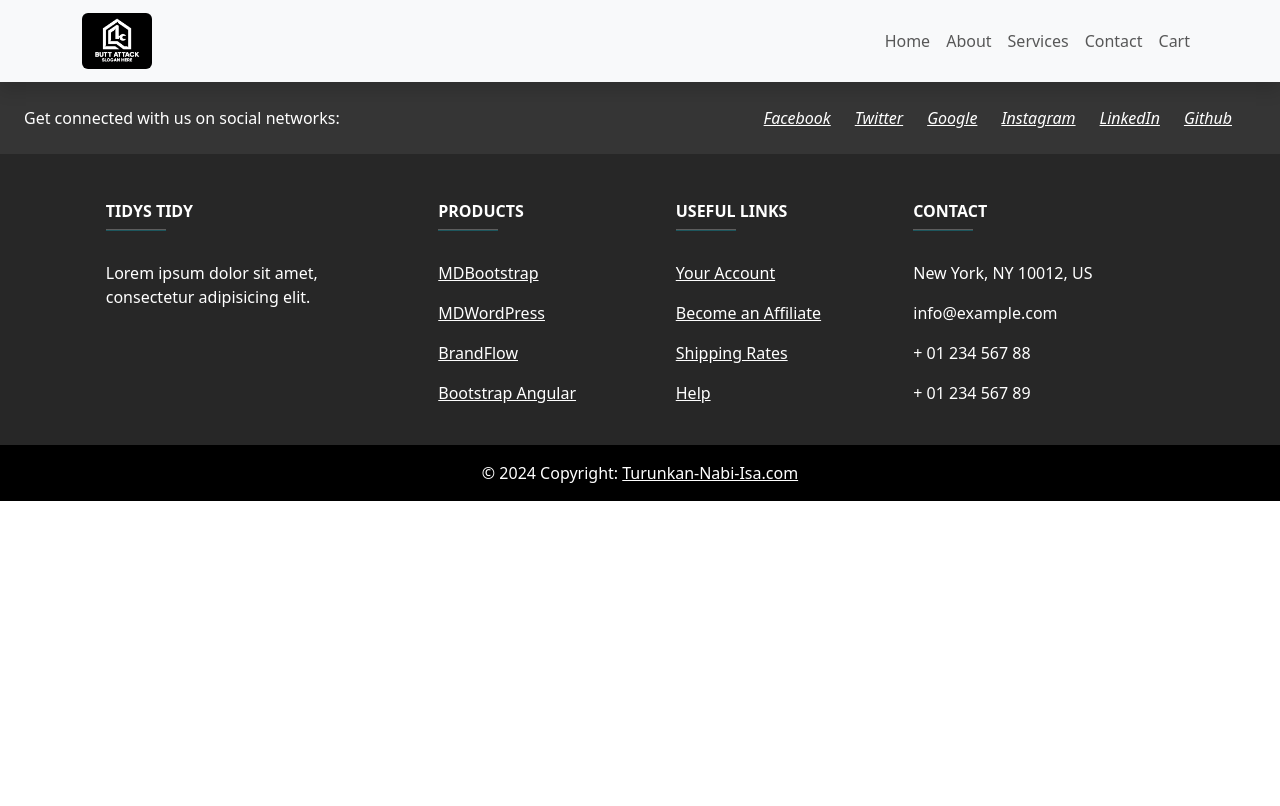
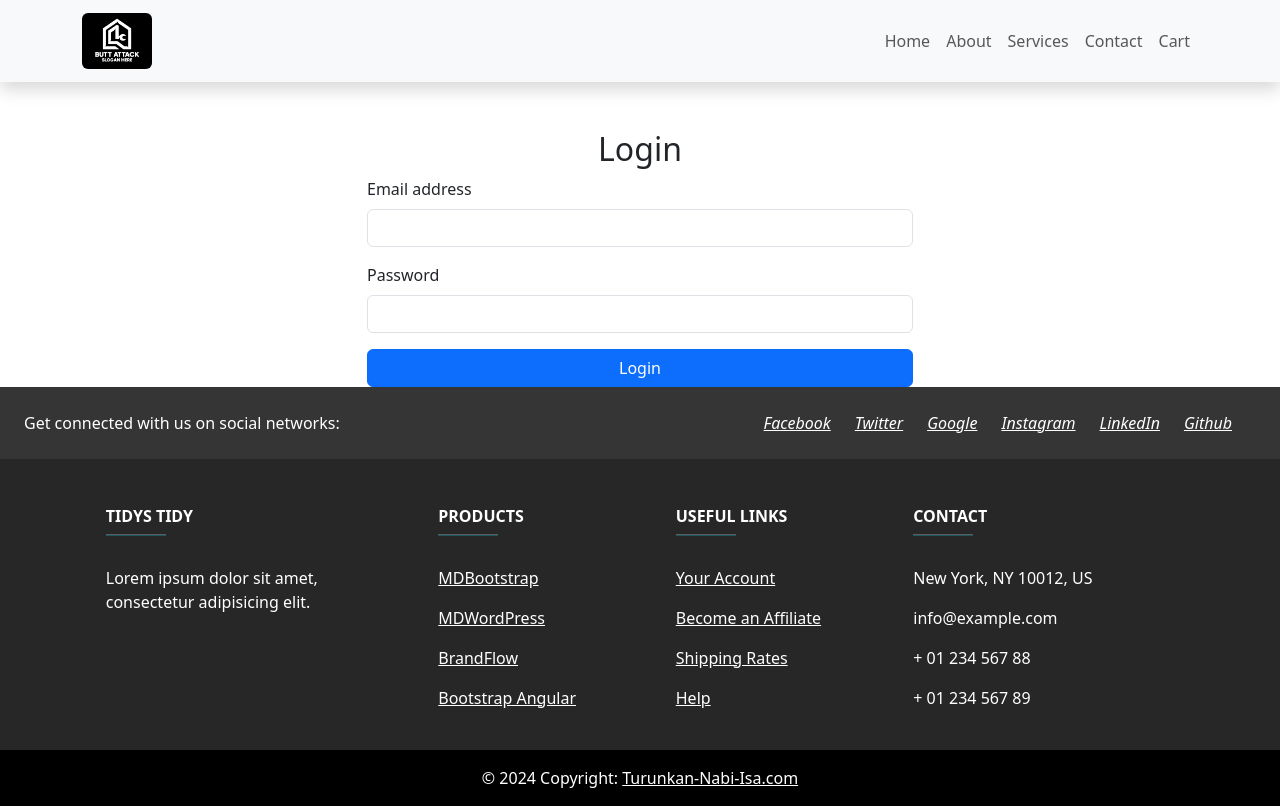
Before and after one commit to DallasSteele/Metpen, a Nuxt app: page /login in a window 1280 px wide. Built offline with nearby package versions, Linux system fonts and the light colour scheme.

Commit message:
bitch branch
ini ga jalan2

```diff
--- /dev/null
+++ b/middleware/auth.js
@@ -0,0 +1,18 @@
+export default async function ({ redirect }) {
+    const { default: axios } = await import('axios');
+    const user = JSON.parse(localStorage.getItem('user'));
+
+    if (!user) {
+      return redirect('/login');
+    }
+
+    const route = window.location.pathname;
+
+    if (user.role === 'admin' && route !== '/admin-dashboard') {
+      return redirect('/admin-dashboard');
+    } else if (user.role === 'associate' && route !== '/associate-dashboard') {
+      return redirect('/associate-dashboard');
+    } else if (user.role === 'customer' && route !== '/customer-dashboard') {
+      return redirect('/customer-dashboard');
+    }
+  }
--- a/package.json
+++ b/package.json
@@ -1,6 +1,7 @@
 {
   "name": "yfol",
   "version": "1.0.0",
+  "type": "module",
   "private": true,
   "scripts": {
     "dev": "nuxt",
@@ -15,6 +16,5 @@
     "vue": "^2.7.10",
     "vue-server-renderer": "^2.7.10",
     "vue-template-compiler": "^2.7.10"
-  },
-  "devDependencies": {}
+  }
 }
--- a/pages/about.vue
+++ b/pages/about.vue
@@ -1,5 +1,5 @@
 <template>
-  <div>
+  <div class="container mt-5">
     <h1>About Us!</h1>
   </div>
 </template>
@@ -16,5 +16,7 @@ export default {
 </script>
 
 <style>
-
+ .container {
+  max-width: 800px;
+}
 </style>
--- a/pages/index.vue
+++ b/pages/index.vue
@@ -69,6 +69,7 @@
 
 <script>
 export default {
+  middleware: 'auth',
   name: 'IndexPage',
   head() {
     return {
--- /dev/null
+++ b/pages/login.vue
@@ -0,0 +1,55 @@
+<template>
+  <div class="container mt-5">
+    <div class="row justify-content-center">
+      <div class="col-md-6">
+        <h2 class="text-center">Login</h2>
+        <form @submit.prevent="login">
+          <div class="mb-3">
+            <label for="email" class="form-label">Email address</label>
+            <input type="email" class="form-control" id="email" v-model="email" required>
+          </div>
+          <div class="mb-3">
+            <label for="password" class="form-label">Password</label>
+            <input type="password" class="form-control" id="password" v-model="password" required>
+          </div>
+          <button type="submit" class="btn btn-primary w-100">Login</button>
+        </form>
+      </div>
+    </div>
+  </div>
+</template>
+
+<script>
+import AuthService from '@/services/auth';
+
+export default {
+  data() {
+    return {
+      email: '',
+      password: ''
+    };
+  },
+  methods: {
+    async login() {
+      try {
+        const user = await AuthService.login({ email: this.email, password: this.password });
+        this.$router.push(this.getRedirectPath(user.role));
+      } catch (error) {
+        alert('Invalid credentials');
+      }
+    },
+    getRedirectPath(role) {
+      switch (role) {
+        case 'admin':
+          return '/admin-dashboard';
+        case 'associate':
+          return '/associate-dashboard';
+        case 'customer':
+          return '/customer-dashboard';
+        default:
+          return '/';
+      }
+    }
+  }
+};
+</script>
--- a/pages/services.vue
+++ b/pages/services.vue
@@ -1,5 +1,5 @@
 <template>
-    <div>
+    <div class="container mt-5">
       <h1>Our Services!</h1>
     </div>
   </template>
@@ -16,5 +16,7 @@
   </script>
 
   <style>
-
+   .container {
+  max-width: 800px;
+}
   </style>
--- /dev/null
+++ b/services/auth.js
@@ -0,0 +1,27 @@
+import axios from 'axios';
+
+const API_URL = 'http://localhost:3000/api/';
+
+class AuthService {
+  login(user) {
+    return axios.post(API_URL + 'login', {
+      email: user.email,
+      password: user.password
+    }).then(response => {
+      if (response.data.token) {
+        localStorage.setItem('user', JSON.stringify(response.data));
+      }
+      return response.data;
+    });
+  }
+
+  logout() {
+    localStorage.removeItem('user');
+  }
+
+  getCurrentUser() {
+    return JSON.parse(localStorage.getItem('user'));
+  }
+}
+
+export default new AuthService();
```
Also changed, not shown: auth-system/package.json (added, +19 -0 lines), auth-system/server.js (added, +27 -0 lines), 2 other files (tests, documents, lock files or other folders).
